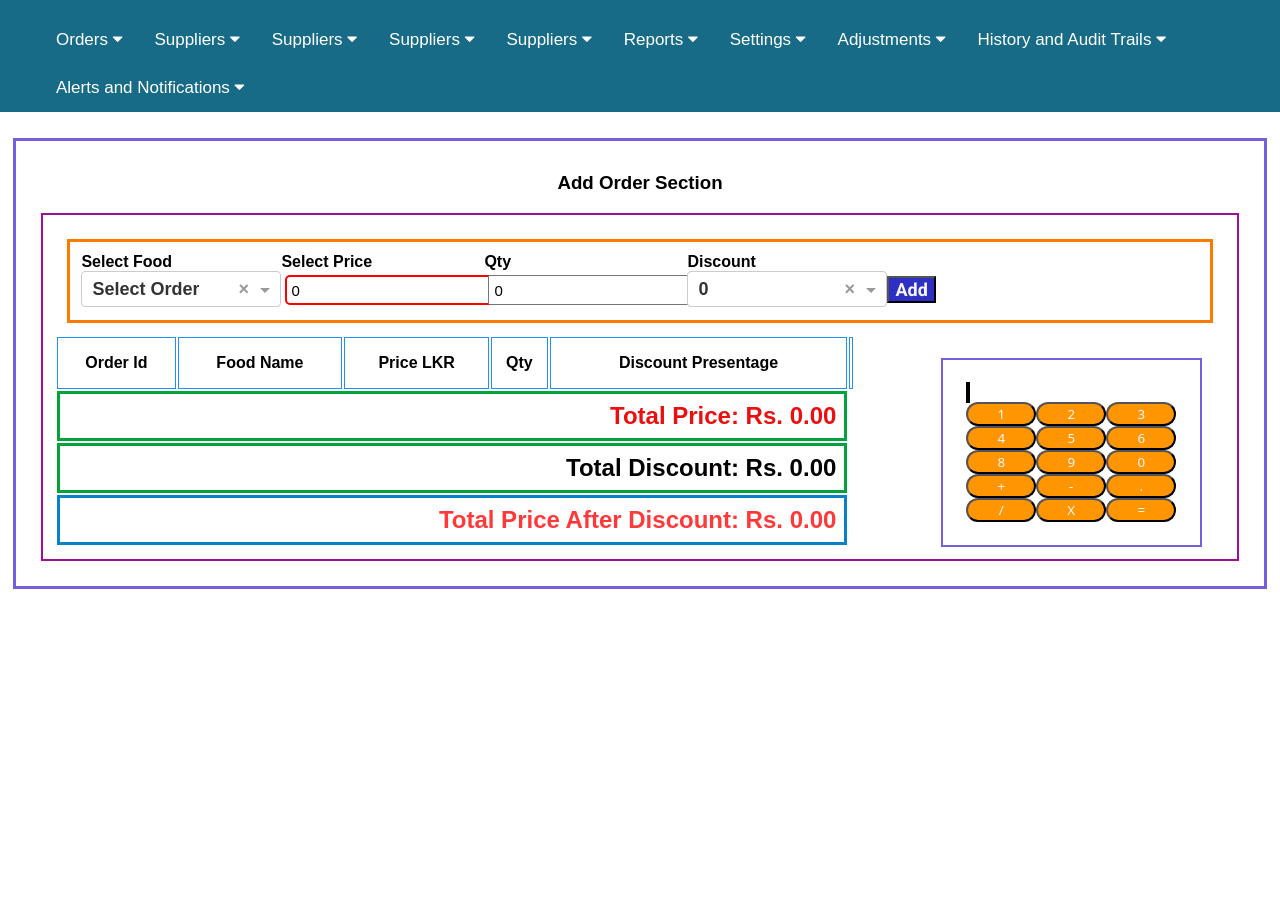
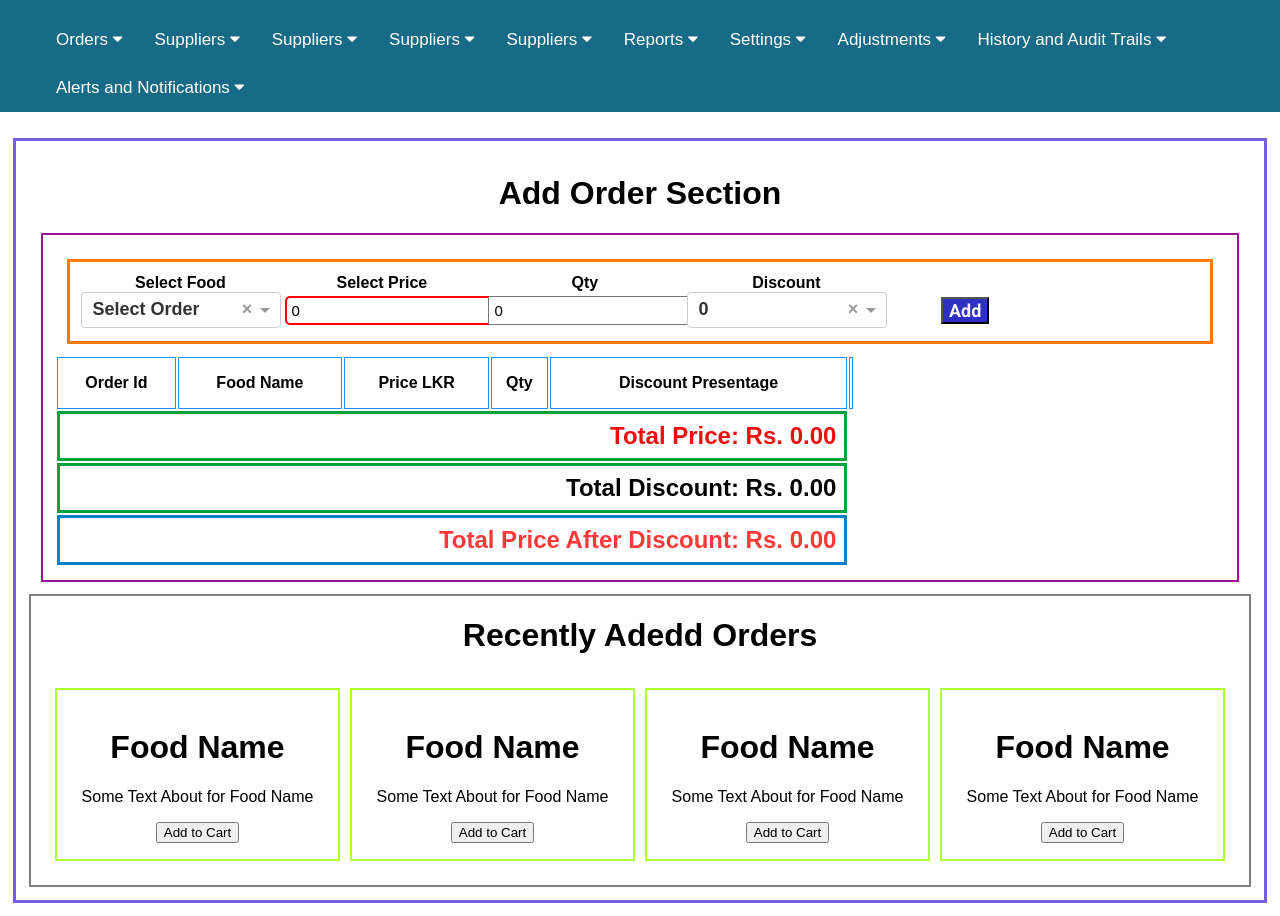
Before and after one commit to mihiranga-official/Responsive-web-Only-CSS, an Angular app: page /addOrder in a window 1280 px wide. Before the commit the page ends 800 px from the top, so only its background shows below. Built offline with nearby package versions, Linux system fonts and the light colour scheme.

Commit message:
Some Cart Changes Done

```diff
--- a/src/app/addorder/addorder.component.html
+++ b/src/app/addorder/addorder.component.html
@@ -1,6 +1,6 @@
 <div class="main-divider">
   <form action="" class="form-divider">
-    <h3>Add Order Section</h3>
+    <h1>Add Order Section</h1>
     <div class="form-divider-one">
       <div class="form-divider-indivder">
 
@@ -63,7 +63,7 @@
 
 
       <div></div>
-      <div class="calculator-class">
+      <!-- <div class="calculator-class">
 
  <label class="display-area-calcualtor" for=""></label>
          <div >
@@ -95,7 +95,7 @@
             <button class="btn-grp-one">X</button>
             <button class="btn-grp-one">=</button>
           </div>
-      </div>
+      </div> -->
       <table
         class="left-table"
         style=" width: 800px"
@@ -168,6 +168,41 @@
       </table>
 
     </div>
+
+    <div class="recent-orders">
+      <h1 >Recently Adedd Orders</h1>
+      <div class="card-order">
+        <div class="card">
+          <img src="" alt="" style="width: 100px;">
+          <h1 class="food-name">Food Name</h1>
+          <p class="price"></p>
+          <p> Some Text About for Food Name</p>
+          <p><button>Add to Cart</button></p>
+        </div>
+        <div class="card">
+          <img src="" alt="" style="width: 100px;">
+          <h1 class="food-name">Food Name</h1>
+          <p class="price"></p>
+          <p> Some Text About for Food Name</p>
+          <p><button>Add to Cart</button></p>
+        </div>
+        <div class="card">
+          <img src="" alt="" style="width: 100px;">
+          <h1 class="food-name">Food Name</h1>
+          <p class="price"></p>
+          <p> Some Text About for Food Name</p>
+          <p><button>Add to Cart</button></p>
+        </div>
+        <div class="card">
+          <img src="" alt="" style="width: 100px;">
+          <h1 class="food-name">Food Name</h1>
+          <p class="price"></p>
+          <p> Some Text About for Food Name</p>
+          <p><button>Add to Cart</button></p>
+        </div>
+      </div>
+
+    </div>
   </form>
 
 </div>
--- a/src/app/addorder/addorder.component.scss
+++ b/src/app/addorder/addorder.component.scss
@@ -6,10 +6,9 @@ body {
   border: 3px solid #7360df;
   margin: 1%;
   padding: 1%;
-}
-h3 {
   text-align: center;
 }
+
 .form-divider-one {
   border: 2px solid #9b1094;
   margin: 1%;
@@ -83,6 +82,7 @@ tbody {
   padding: 2%;
 
 
+
 }
 .btn-grp-one{
 background-color: #FF9500;
@@ -100,3 +100,20 @@ border-radius: 30px;
 
 
 }
+.recent-orders{
+
+
+  border: 2px solid gray;
+  text-align: center;
+
+}
+.card-order{
+  display: grid;
+  grid-template-columns: 2fr 2fr 2fr 2fr;
+  margin: 1%;
+  padding: 1%;
+  gap: 10px;
+}
+.card{
+  border: 2px solid greenyellow;
+}
```
